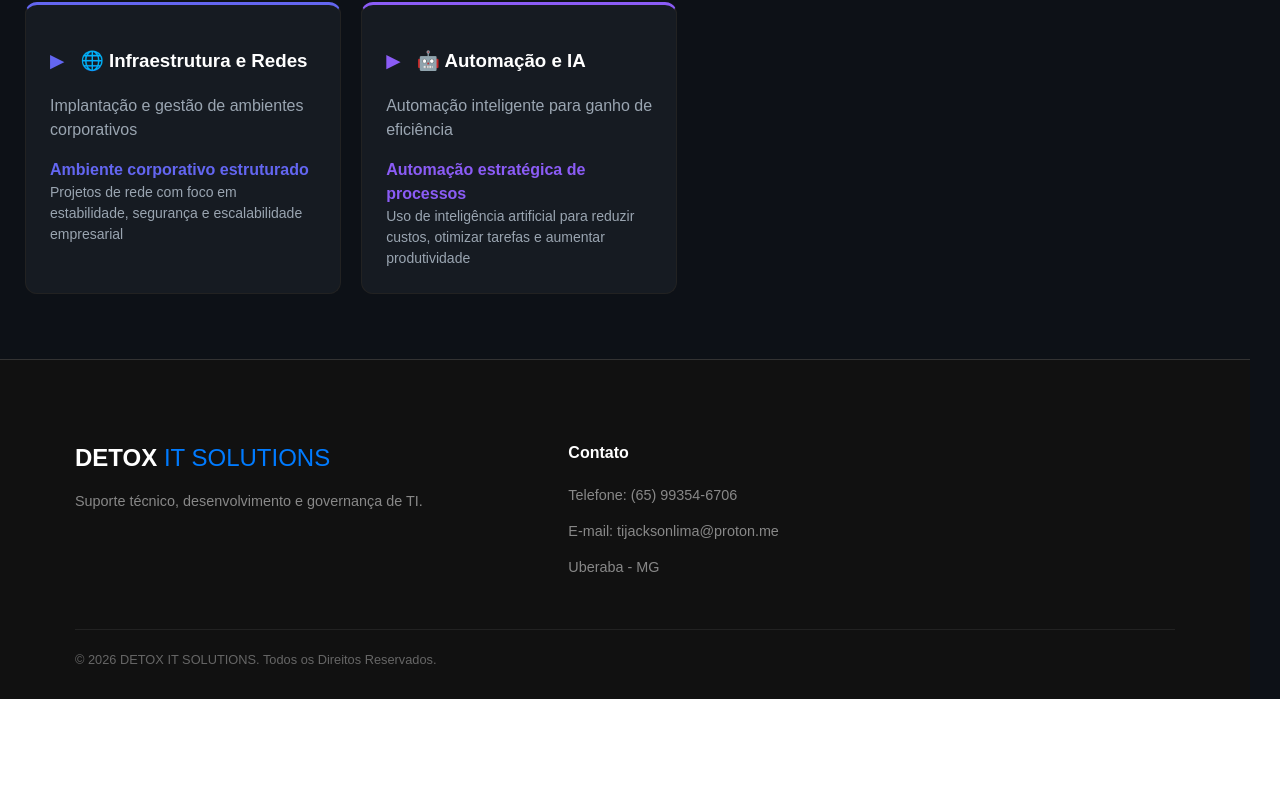
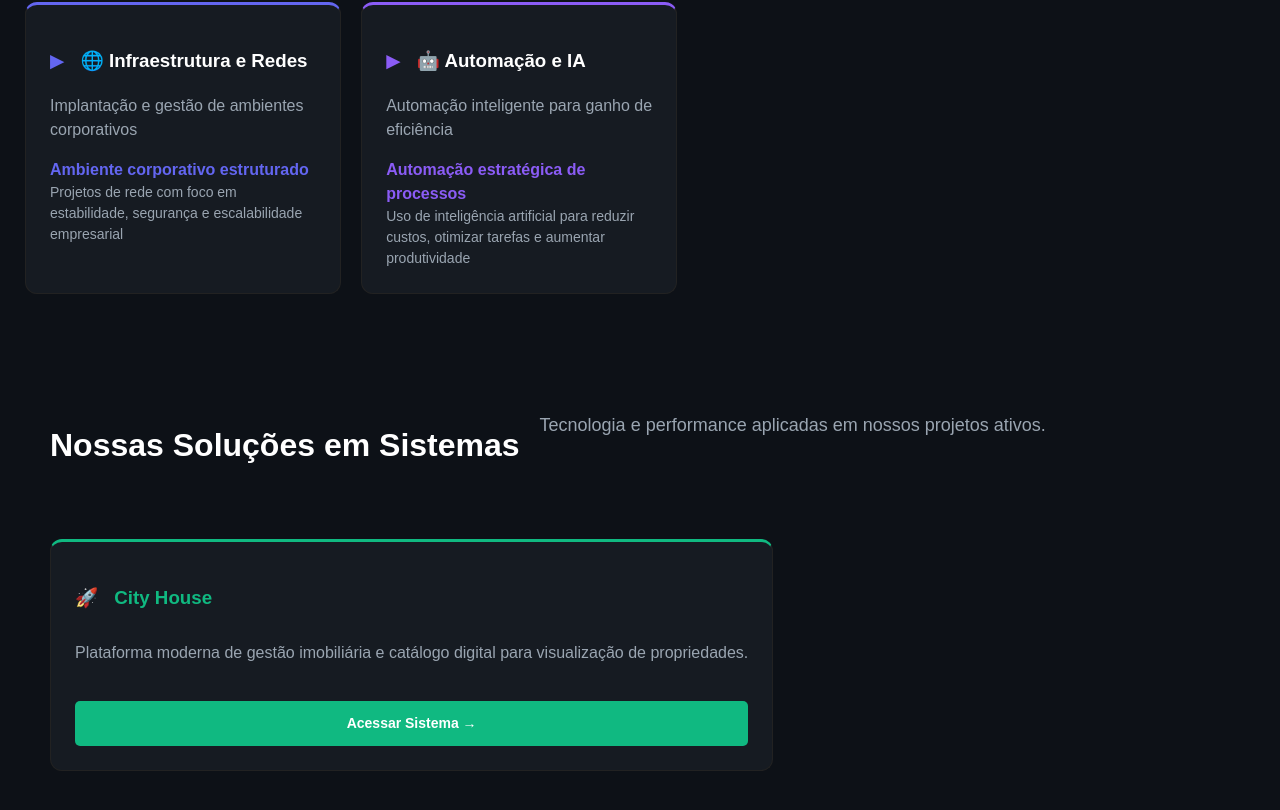
Before and after one commit to Consultview/kj-sistemas, a React (Vite) app: page / in a window 1280 px wide. Shown: the part 1014-1824 px from the top of the page. Before the commit the page ends 1713 px from the top, so only its background shows below. Built offline with nearby package versions, Linux system fonts and the light colour scheme.

Commit message:
adcionando aba sistema a homepage

```diff
--- a/src/pages/Home.jsx
+++ b/src/pages/Home.jsx
@@ -1,6 +1,7 @@
 import { useState } from "react";
 import { Link, useNavigate } from "react-router-dom";
 import "../styles/home.css";
+import Sistemas from "./Sistemas";
 
 /* =========================
    COMPONENTE SERVIÇO
@@ -113,7 +114,7 @@ export default function Home() {
         />
 
         <Servico
-          titulo="💻 Desenvolvimento de Sistemas"
+          titulo="💻 Desenvolvimento de Soluções"
           descricao="Criação de sistemas sob medida para operação e gestão"
           link="/servicos/desenvolvimento"
           color="#2563eb"
@@ -204,7 +205,12 @@ export default function Home() {
       </Link>
 
 
+
       </div>
+
+
+      <Sistemas />
+
     </div>
   );
 }
--- /dev/null
+++ b/src/pages/Sistemas.jsx
@@ -0,0 +1,62 @@
+import "../styles/home.css";
+
+function CardSistema({ titulo, descricao, url, cor }) {
+  return (
+    <div className="card" style={{ borderTop: `3px solid ${cor}`, display: "flex", flexDirection: "column" }}>
+      <h3 className="card-title" style={{ color: cor }}>
+        <span style={{ marginRight: '8px' }}>🚀</span>
+        {titulo}
+      </h3>
+
+      <p className="card-desc" style={{ flexGrow: 1, marginTop: '10px' }}>
+        {descricao}
+      </p>
+
+      <a
+        href={url}
+        target="_blank"
+        rel="noopener noreferrer"
+        className="link-mais"
+        style={{
+          textAlign: "center",
+          marginTop: "20px",
+          display: "block",
+          padding: "12px",
+          backgroundColor: cor,
+          color: "white",
+          borderRadius: "5px",
+          textDecoration: "none",
+          fontWeight: "bold",
+          fontSize: "14px"
+        }}
+      >
+        Acessar Sistema →
+      </a>
+    </div>
+  );
+}
+
+export default function Sistemas() {
+  const sistemas = [
+
+    {
+      titulo: "City House",
+      descricao: "Plataforma moderna de gestão imobiliária e catálogo digital para visualização de propriedades.",
+      url: "https://cityhouse.onrender.com/",
+      cor: "#10b981" // Verde
+    }
+  ];
+
+  return (
+    <div className="container" style={{ marginTop: '60px', marginBottom: '60px' }}>
+      <h2 className="title">Nossas Soluções em Sistemas</h2>
+      <p className="subtitle">Tecnologia e performance aplicadas em nossos projetos ativos.</p>
+
+      <div className="grid">
+        {sistemas.map((sistema, index) => (
+          <CardSistema key={index} {...sistema} />
+        ))}
+      </div>
+    </div>
+  );
+}
```
